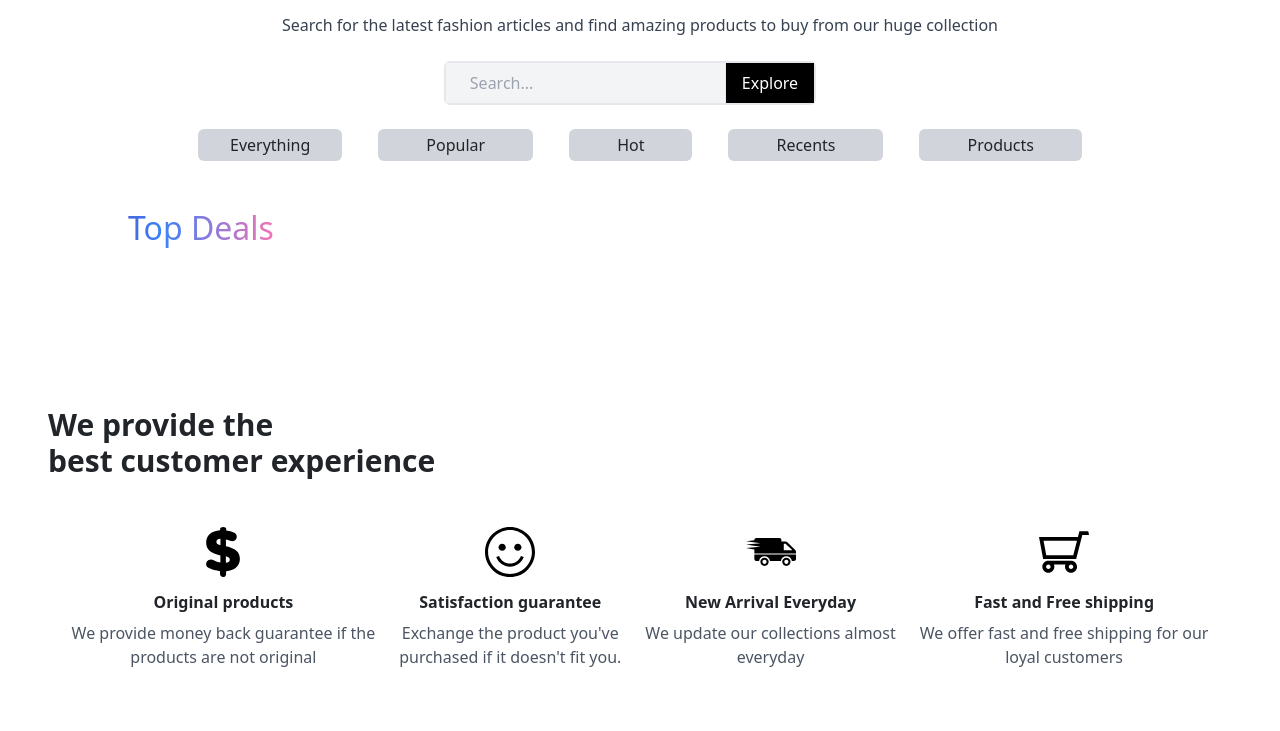
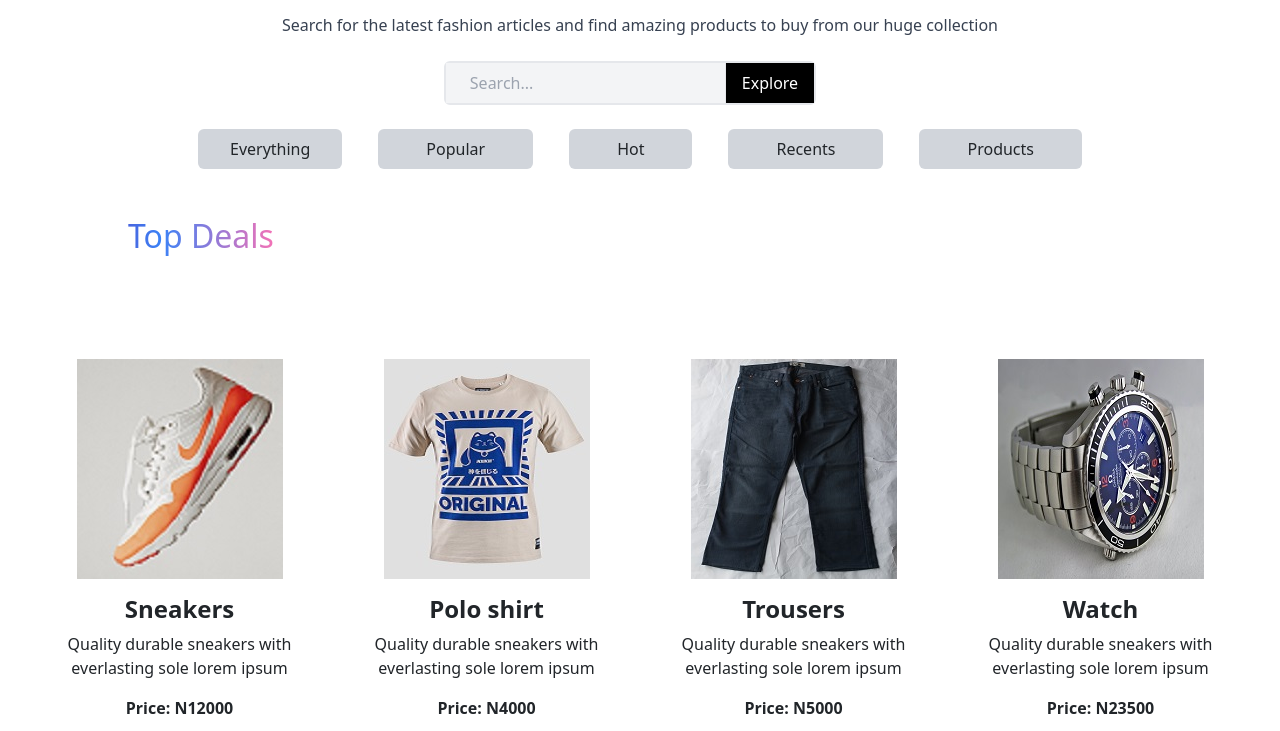
Before and after one commit to 0luwaseyi/Glitz, a React (Create React App) app: page / in a window 1280 px wide. Shown: the part 649-1380 px from the top of the page. Built offline with nearby package versions, Linux system fonts and the light colour scheme.

Commit message:
worked on mobile responsiveness

```diff
--- a/src/App.js
+++ b/src/App.js
@@ -3,11 +3,11 @@ import './App.css';
 import Navbar from "./Components/Navbar";
 import { Component } from 'react';
 import Body from "./Components/Body";
-import Background from './Components/Background';
 import Customer from './Components/Customer'
 import Discount from './Components/Discount';
 import Newsletter from './Components/Newsletter';
 import Footer from './Components/Footer'
+import Shop from "./Components/Shop"
 
 import 'bootstrap/dist/css/bootstrap.min.css';
 
@@ -21,7 +21,7 @@ function App() {
 
 
       <div className='my-5 mx-5'>
-      <Background/>
+      <Shop/>
       </div>
 <div className='mb-4'>
 
--- a/src/Components/Background.js
+++ b/src/Components/Background.js
@@ -1,15 +1,14 @@
 
 import AOS from "aos"
 import "aos/dist/aos.css"
-import React, {useEffect, useState} from 'react'
-import Popular from "./Popular";
-import Cards from "./Cards"
+import React, {useEffect} from 'react'
 
 
 
-function Background(){
 
-    const [page, setPage] = useState(true)
+function Background(props){
+
+
 
     useEffect(()=>{
         AOS.init();
@@ -44,30 +43,29 @@ function Background(){
 
  <div className='flex flex-wrap items-center justify-center gap-9'>
   <div>
-  <div class="px-8 pt-1 pb-1 rounded-md bg-gray-300 hover:bg-purple-700 hover:text-white border-none cursor-pointer">
-    <button onClick = {()=> setPage(!page)}>Everything</button></div>
+  <div class="px-8 pt-2 pb-2 rounded-md bg-gray-300 hover:bg-purple-700 hover:text-white border-none cursor-pointer">
+    <button onClick = {props.onClick}>Everything</button></div>
   </div>
  <div >
- <div class="px-5 pt-1 pb-1 rounded-md bg-gray-300 hover:bg-purple-700 hover:text-white border-none cursor-pointer">
+ <div class="px-5 pt-2 pb-2 rounded-md bg-gray-300 hover:bg-purple-700 hover:text-white border-none cursor-pointer">
     <button>Popular</button></div>
   </div>
   <div>
-  <div class="px-5 pt-1 pb-1 rounded-md bg-gray-300 hover:bg-purple-700 hover:text-white border-none cursor-pointer"><button>Hot</button></div>
+  <div class="px-5 pt-2 pb-2 rounded-md bg-gray-300 hover:bg-purple-700 hover:text-white border-none cursor-pointer"><button>Hot</button></div>
   </div>
 
  <div>
- <div class="px-5 pt-1 pb-1 rounded-md bg-gray-300 hover:bg-purple-700 hover:text-white border-none cursor-pointer"><button>Recents</button></div>
+ <div class="px-5 pt-2 pb-2 rounded-md bg-gray-300 hover:bg-purple-700 hover:text-white border-none cursor-pointer"><button>Recents</button></div>
  </div>
 
  <div>
- <div class="px-5 pt-1 pb-1 rounded-md bg-gray-300 hover:bg-purple-700 hover:text-white border-none cursor-pointer"><button>Products</button></div>
+ <div class="px-5 pt-2 pb-2 rounded-md bg-gray-300 hover:bg-purple-700 hover:text-white border-none cursor-pointer"><button>Products</button></div>
  </div>
 
 
   </div>
 
   <div className="mt-5">
-  {page? <Cards/> : <Popular/>}
 
   </div>
 
--- /dev/null
+++ b/src/Components/CardItems.css
@@ -0,0 +1,17 @@
+.button-color{
+    border: 2px solid;
+    background-color: #fff;
+    color: purple;
+    width: 50%;
+    padding-top: 6px;
+    padding-bottom: 6px;
+    margin-top: 2vw;
+    border-image-slice: 1;
+    border-image-source: linear-gradient(to left, #743ad5, #d53a9d);
+    border-radius: 1.2em;
+}
+
+.button-color:hover{
+    background-image: linear-gradient(to left, #743ad5, #d53a9d);
+    color: #fff;
+}
--- a/src/Components/CardItems.js
+++ b/src/Components/CardItems.js
@@ -1,19 +1,25 @@
 import React from "react";
+import "./CardItems.css"
+import "tachyons"
 
 function CardItems(props){
 
     const { id, productName, price, productImage, description } = props.data
 
+
+
     return(
-        <div key={id} className="flex flex-row flex-wrap gap-5 mt-5 justify-center items-center">
-            <img src={ productImage }/>
-            <h3><b>{productName}</b></h3>
-            <div>
+        <div className="grow">
+            <img className="mb-3 mt-5 justify-center items-center inline-flex" src={ productImage }/>
+            <h4><b>{productName}</b></h4>
                 <p>{description}</p>
-                </div>
-            <div>
-               N{price}
-            </div>
+
+
+               <div><b>Price: N{price}</b></div>
+               <button className="button-color border-gradient">
+                Add To Cart
+               </button>
+
 
 
 
--- a/src/Components/Cards.js
+++ b/src/Components/Cards.js
@@ -3,7 +3,7 @@ import AOS from "aos"
 import "aos/dist/aos.css"
 import React,{useEffect} from 'react'
 import { PRODUCTS } from "../Products"
-import  CardItems  from "./CardItems";
+import CardItems from "./CardItems";
 
 
 function Cards(){
@@ -23,15 +23,15 @@ function Cards(){
             <div data-aos="zoom-in" data-aos-duration="1500" className="text-4xl bg-gradient-to-r from-purple-800 via-blue-500 to-pink-400 inline-block text-transparent bg-clip-text">
             <h2 className="text-center ml-3 sm:ml-20">Top Deals</h2>
         </div>
-        <div className="flex flex-row flex-wrap gap-5 mt-5 justify-center items-center">
-            <div data-aos="zoom-in-right" data-aos-duration="1500" className="grow">
-                <ul>
-                    <li>
-                    {PRODUCTS.map((product)=>{
+        <div data-aos="zoom-in-right" data-aos-duration="1500" className="">
+
+        <div className="text-center justify-center gap-4 my-5 sm:flex flex-row justify-content mt-5 space-x-5 xl:flex flex-row justify-center items-center">
+
+
+                    {PRODUCTS.map((product)=>(
                  <CardItems data={ product }/>
-               })}
-                    </li>
-                </ul>
+                    ))}
+
 
 
            </div>
--- a/src/Components/Footer.js
+++ b/src/Components/Footer.js
@@ -21,7 +21,7 @@ function Footer(){
 
             <div className='text-left pl-5 sm:flex flex-row mx-auto md:flex flex-row mx-auto xl:flex flex-row space-x-10'>
               <div>
-                <h6>SHOP</h6>
+                <a href=''><h6>SHOP</h6></a>
                 <p>All collections</p>
                 <p>Winter Edition</p>
                 <p>Discount</p>
--- /dev/null
+++ b/src/Components/Shop.js
@@ -0,0 +1,22 @@
+import React, {useState} from 'react';
+import Background from './Background';
+import Cards from './Cards';
+import Popular from "./Popular"
+
+
+function Shop(){
+
+    const [page, setPage] = useState(true)
+
+
+
+    return(
+        <div>
+
+            <Background onClick={()=>setPage(!page)}/>
+            {page? <Cards/> : <Popular/>}
+        </div>
+    )
+}
+
+export default Shop;
--- a/src/Products.js
+++ b/src/Products.js
@@ -9,7 +9,7 @@ export const PRODUCTS = [
     {
         id: 1,
         productName: "Sneakers",
-        price: "12,000",
+        price: 12000.00,
         productImage: product1,
         description: "Quality durable sneakers with everlasting sole lorem ipsum"
     },
@@ -17,23 +17,23 @@ export const PRODUCTS = [
     {
         id: 2,
         productName: "Polo shirt",
-        price: "4,000" ,
+        price: 4000.00,
         productImage: product2,
         description: "Quality durable sneakers with everlasting sole lorem ipsum"
     },
 
     {
         id: 3,
-        productname: "Trousers",
-        price: "5,000" ,
+        productName: "Trousers",
+        price: 5000.00,
         productImage: product3,
         description: "Quality durable sneakers with everlasting sole lorem ipsum"
     },
 
     {
         id: 4,
-        productname: "Watch",
-        price: "23,500" ,
+        productName: "Watch",
+        price: 23500.00,
         productImage: product4,
         description: "Quality durable sneakers with everlasting sole lorem ipsum"
     }
```
